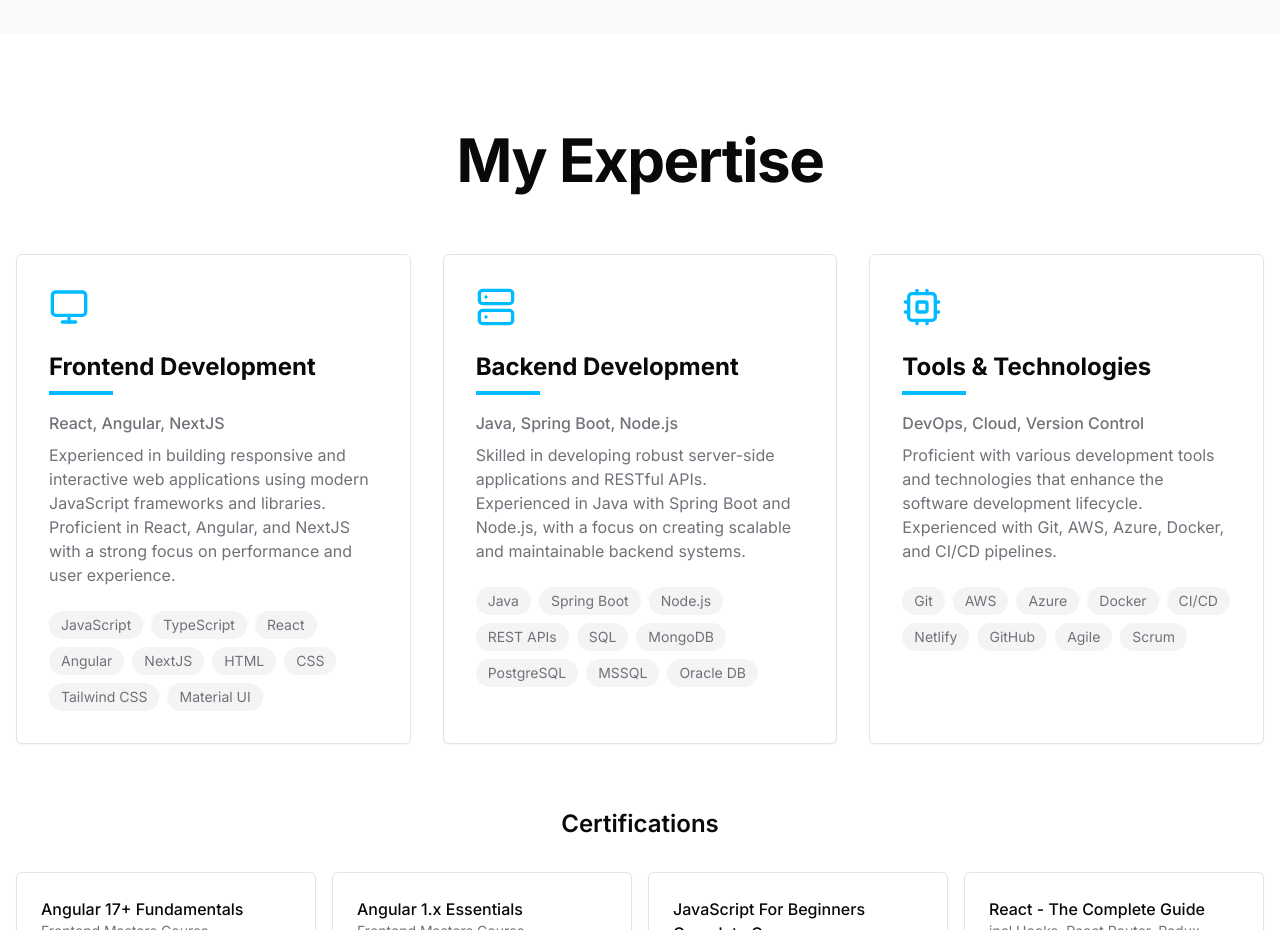
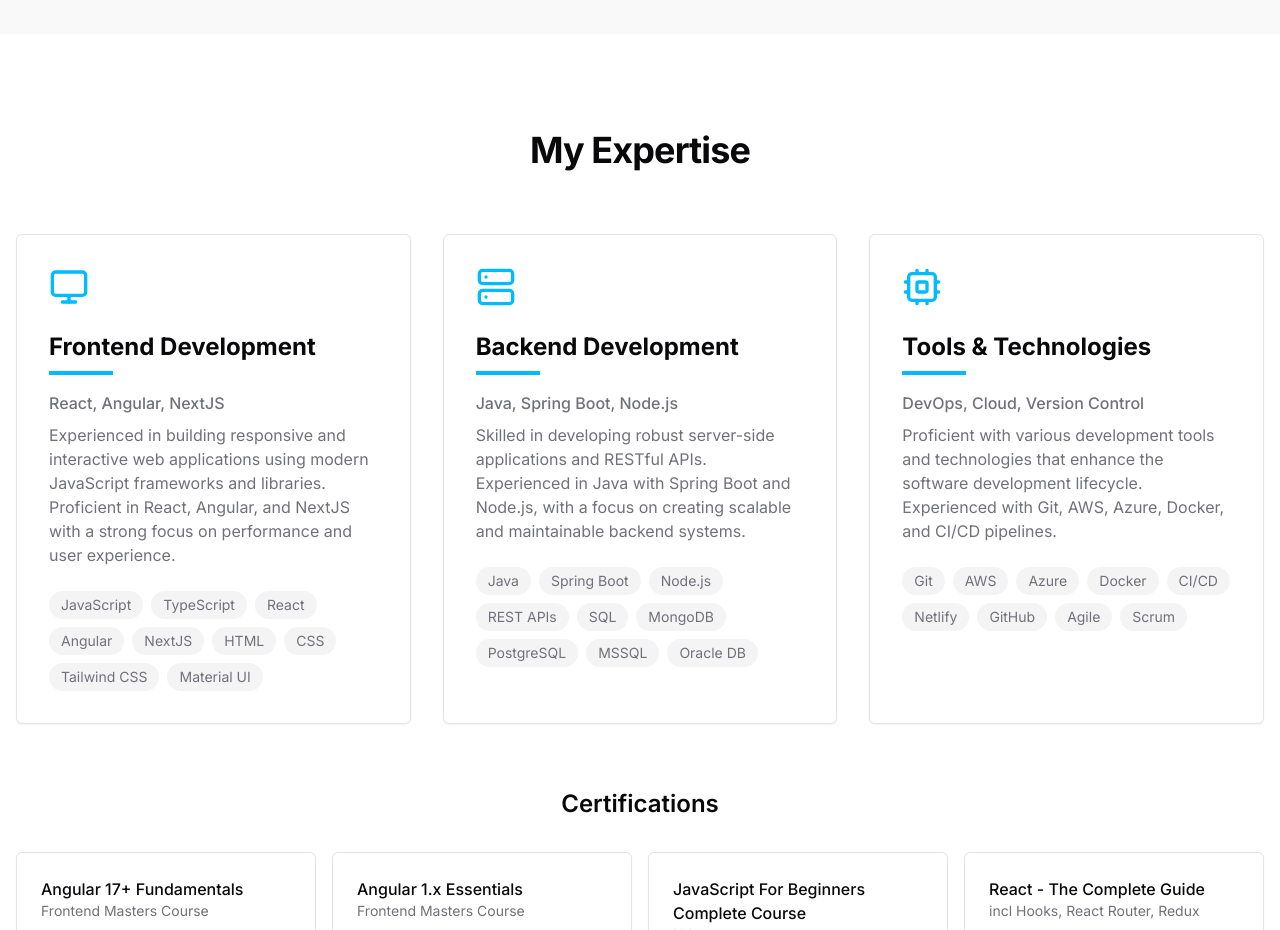
Before and after one commit to Abdul-Moiz03/Moiz, a Next.js app: page / in a window 1280 px wide. Shown: the part 1460-2390 px from the top of the page. Built offline with nearby package versions, Linux system fonts and the light colour scheme.

Commit message:
size change

```diff
--- a/components/skills.tsx
+++ b/components/skills.tsx
@@ -32,7 +32,7 @@ export default function Skills() {
     <section id="skills" className="py-16 md:py-24 bg-background">
       <div className="container px-4">
         <div className="mb-16 text-center">
-          <h2 className="mb-2 text-5xl font-bold tracking-tight sm:text-6xl">My Expertise</h2>
+          <h2 className="mb-2 text-5xl font-bold tracking-tight sm:text-4xl">My Expertise</h2>
         </div>
 
         <div className="grid gap-8 md:grid-cols-3">
```
